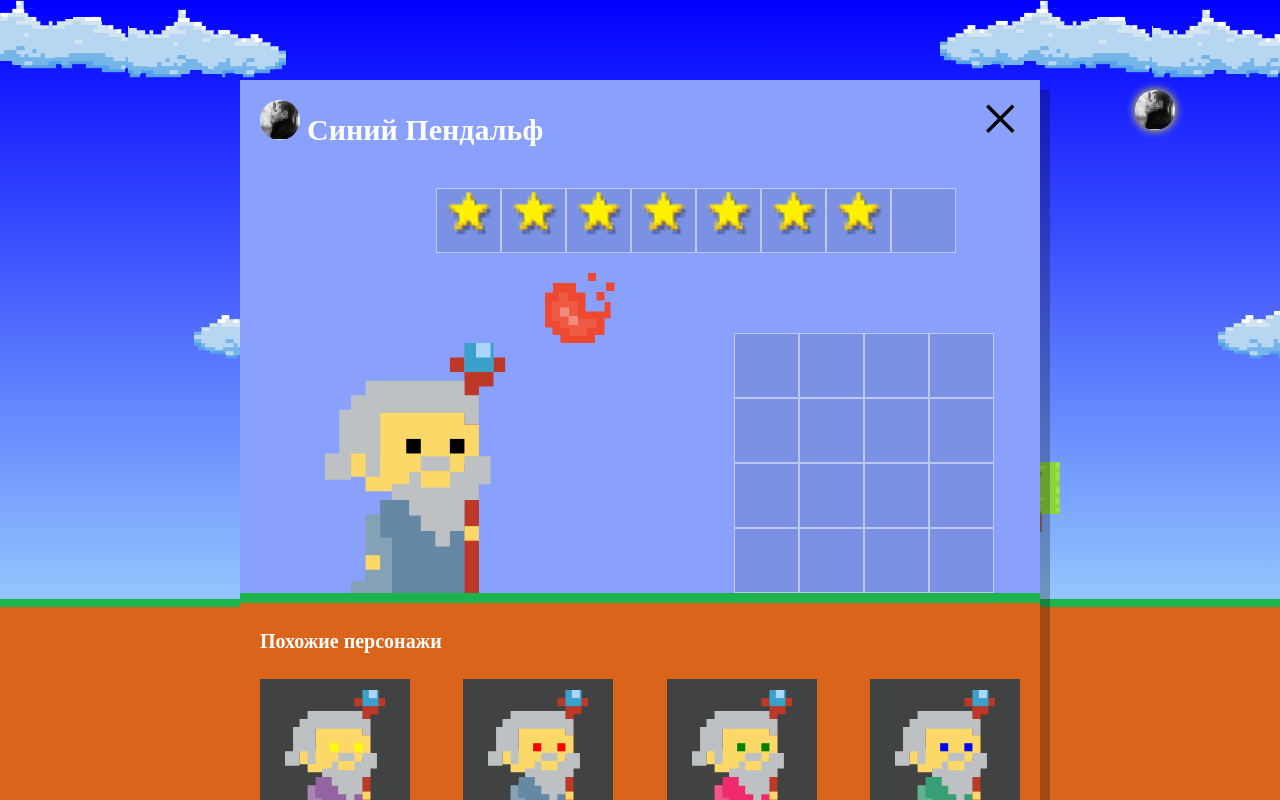
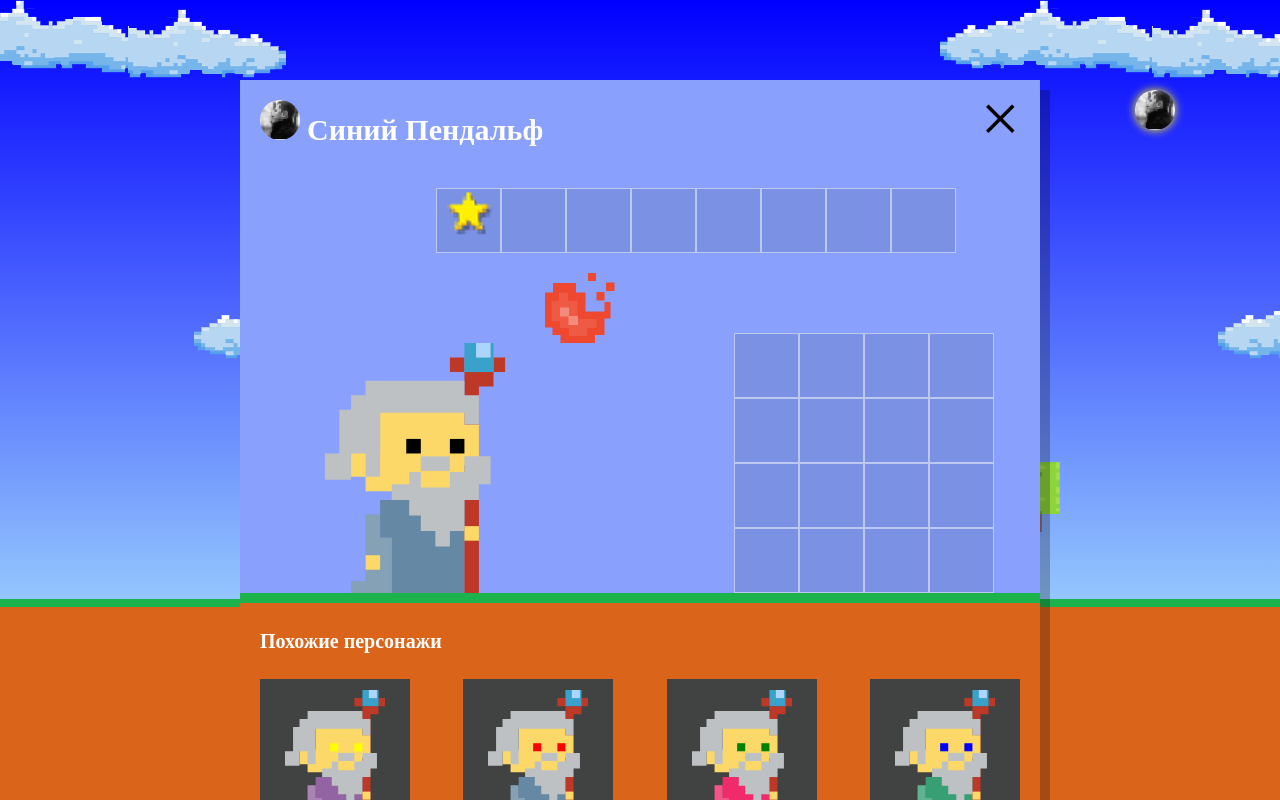
Before and after one commit to noatatat/428313-code-and-magick, a website: page index.html in a window 1280 px wide. Both pictures are taken after a click on the picture 1155 px from the left and 110 px from the top of the page. Shown: the top 800 px of the page. Drawn offline with Linux system fonts and the light colour scheme; a web font is replaced by a local one.

Commit message:
feat: удаляет тестовые объекты из верстки

```diff
--- a/index.html
+++ b/index.html
@@ -95,24 +95,12 @@
       <div class="setup-artifacts-cell">
         <img src="img/icon-star.png" alt="Star" width="65" height="50">
       </div>
-      <div class="setup-artifacts-cell">
-        <img src="img/icon-star.png" alt="Star" width="65" height="50">
-      </div>
-      <div class="setup-artifacts-cell">
-        <img src="img/icon-star.png" alt="Star" width="65" height="50">
-      </div>
-      <div class="setup-artifacts-cell">
-        <img src="img/icon-star.png" alt="Star" width="65" height="50">
-      </div>
-      <div class="setup-artifacts-cell">
-        <img src="img/icon-star.png" alt="Star" width="65" height="50">
-      </div>
-      <div class="setup-artifacts-cell">
-        <img src="img/icon-star.png" alt="Star" width="65" height="50">
-      </div>
-      <div class="setup-artifacts-cell">
-        <img src="img/icon-star.png" alt="Star" width="65" height="50">
-      </div>
+      <div class="setup-artifacts-cell"></div>
+      <div class="setup-artifacts-cell"></div>
+      <div class="setup-artifacts-cell"></div>
+      <div class="setup-artifacts-cell"></div>
+      <div class="setup-artifacts-cell"></div>
+      <div class="setup-artifacts-cell"></div>
       <div class="setup-artifacts-cell"></div>
     </div>
 
```
